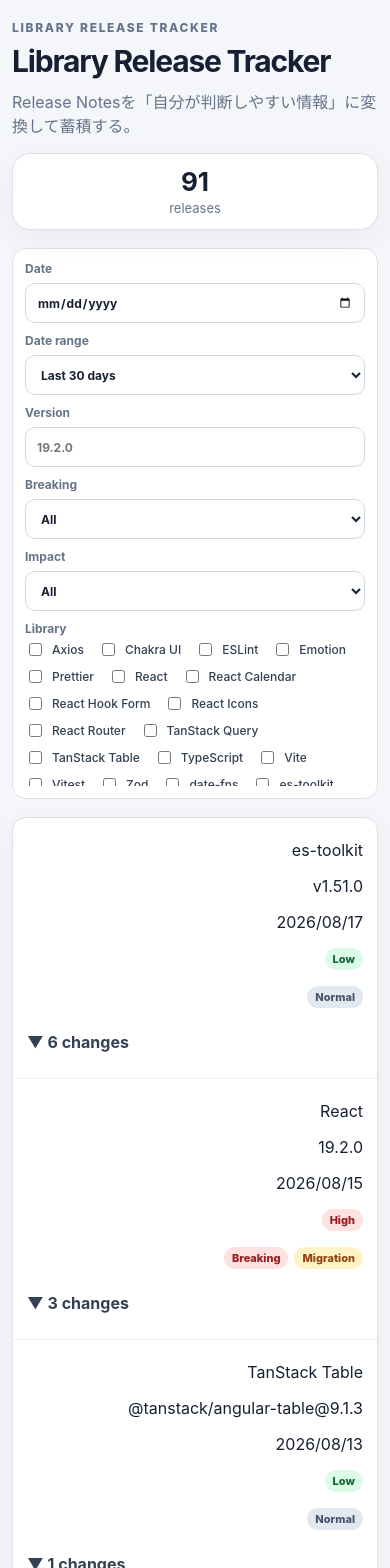
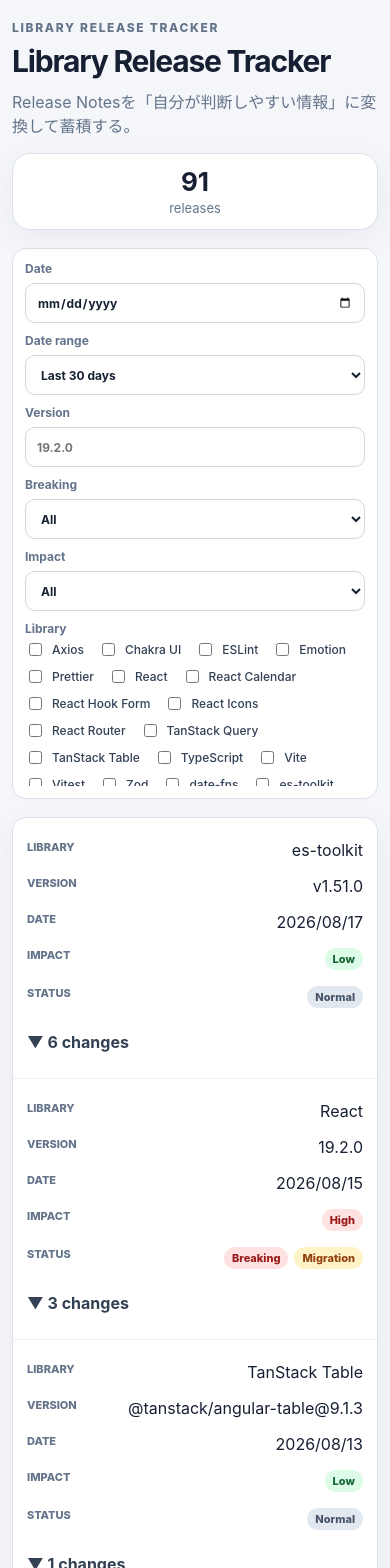
Before and after one commit to haruki33/library-update-checker, a React (Vite) app: page / in a window 390 px wide. Shown: the top 1568 px of the page. Built offline with nearby package versions, Linux system fonts and the light colour scheme.

Commit message:
fix: show field labels in mobile release cards

```diff
--- a/src/styles.css
+++ b/src/styles.css
@@ -57,7 +57,6 @@
 .empty { padding: 48px; text-align: center; color: #64748b; }
 .state { display: grid; place-items: center; min-height: 100vh; color: #64748b; }
 .error { color: #991b1b; }
-
 @media (max-width: 760px) {
   .app-shell { padding: 20px 12px 32px; }
   .hero { align-items: stretch; flex-direction: column; gap: 16px; margin-bottom: 18px; }
@@ -74,7 +73,12 @@
   tbody tr { padding: 14px; border-bottom: 1px solid #edf0f5; }
   tbody tr:last-child { border-bottom: 0; }
   td { display: flex; justify-content: space-between; gap: 12px; padding: 8px 0; border: 0; }
-  td::before { content: attr(data-label); flex: 0 0 72px; color: #64748b; font-size: 11px; font-weight: 800; text-transform: uppercase; }
+  td::before { flex: 0 0 72px; color: #64748b; font-size: 11px; font-weight: 800; text-transform: uppercase; }
+  td:nth-child(1)::before { content: 'Library'; }
+  td:nth-child(2)::before { content: 'Version'; }
+  td:nth-child(3)::before { content: 'Date'; }
+  td:nth-child(4)::before { content: 'Impact'; }
+  td:nth-child(5)::before { content: 'Status'; }
   td:last-child { display: block; padding-top: 12px; }
   td:last-child::before { display: none; }
   .details { margin-top: 12px; padding: 14px; }
```
